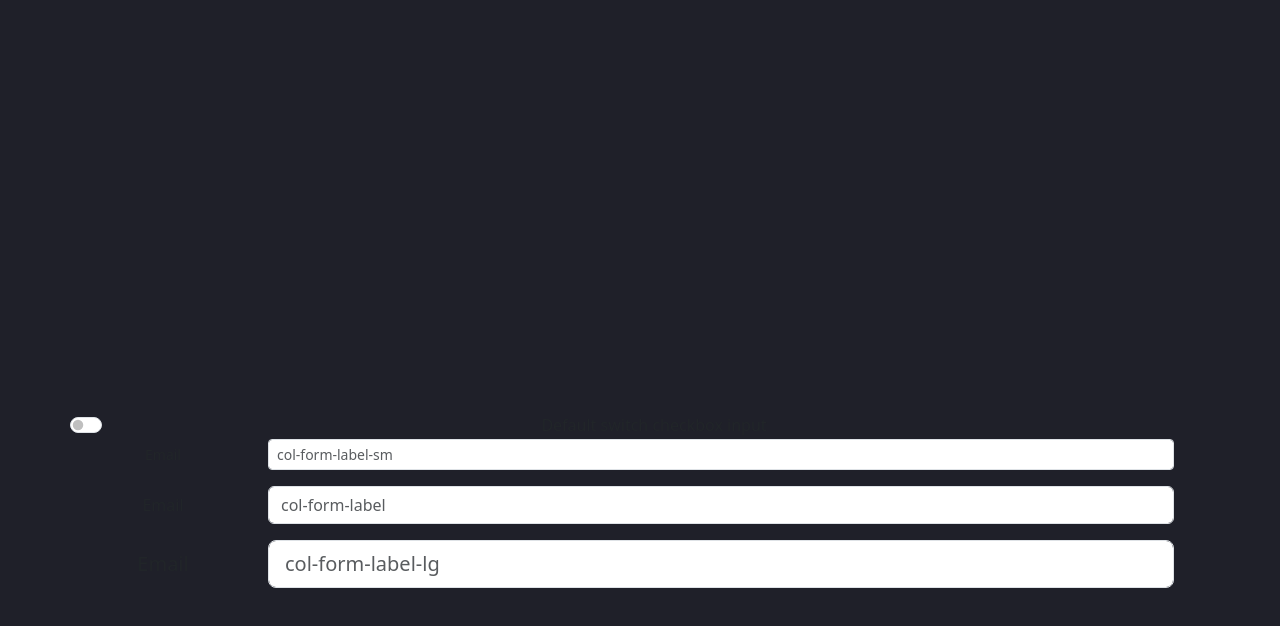
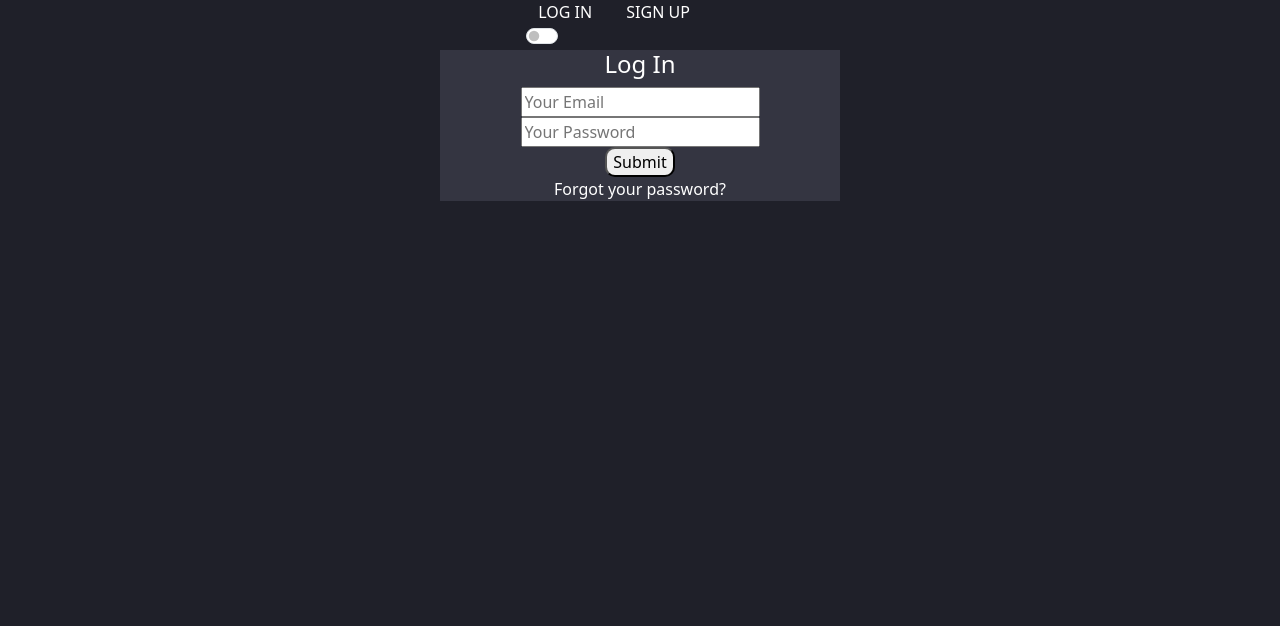
Before and after one commit to despok1/Login-Sign-up, a Vue app in the folder vue/: page / in a window 1280 px wide. Shown: the top 626 px of the page. Built offline with nearby package versions, Linux system fonts and the light colour scheme.

Commit message:
Форму

```diff
--- a/vue/src/App.vue
+++ b/vue/src/App.vue
@@ -3,42 +3,68 @@
 </script>
 
 <template>
-  <div class="section a-lot-height modal-dialog-centered">
-    <div class="container text-center">
+  <div class="container">
+    <!-- Switcher -->
+    <section class="center-position">
       <div class="row">
+        <div>
+          <span>LOG IN</span> <span class="micro-padding">SIGN UP</span>
+        </div>
         <div class="form-check form-switch">
           <input class="form-check-input" type="checkbox" role="switch" id="flexSwitchCheckDefault">
-          <label class="form-check-label" for="flexSwitchCheckDefault">Default switch checkbox input</label>
         </div>
       </div>
-      <div class="row">
-        <div class="row mb-3">
-          <label for="colFormLabelSm" class="col-sm-2 col-form-label col-form-label-sm">Email</label>
-          <div class="col-sm-10">
-            <input type="email" class="form-control form-control-sm" id="colFormLabelSm"
-              placeholder="col-form-label-sm">
-          </div>
+    </section>
+    <section class="center-position">
+      <div class="block-form text-center">
+        <h4>Log In</h4>
+        <div>
+          <input type="email" name="logemail" class="form-style" placeholder="Your Email" id="logemail"
+            autocomplete="off">
         </div>
-        <div class="row mb-3">
-          <label for="colFormLabel" class="col-sm-2 col-form-label">Email</label>
-          <div class="col-sm-10">
-            <input type="email" class="form-control" id="colFormLabel" placeholder="col-form-label">
-          </div>
+        <div>
+          <input type="password" name="logpass" class="form-style" placeholder="Your Password" id="logpass"
+            autocomplete="off">
         </div>
-        <div class="row">
-          <label for="colFormLabelLg" class="col-sm-2 col-form-label col-form-label-lg">Email</label>
-          <div class="col-sm-10">
-            <input type="email" class="form-control form-control-lg" id="colFormLabelLg"
-              placeholder="col-form-label-lg">
-          </div>
+        <!-- Submit -->
+        <div>
+          <button class="button-submit-shiny button-submit">Submit</button>
         </div>
+        <div class="forgot-password-shiny">Forgot your password?</div>
       </div>
-    </div>
+      <!-- INPUTS -->
+    </section>
   </div>
 </template>
 
 <style scoped>
-.a-lot-height {
-  height: 1000px;
+.center-position {
+  display: flex;
+  justify-content: center;
+  align-items: center;
+}
+
+.micro-padding {
+  padding-left: 30px;
+}
+
+.block-form {
+  width: 400px;
+  /* height: 350px; */
+  background: #343541;
+}
+
+.forgot-password-shiny:hover {
+  color: yellow;
+}
+
+.button-submit-shiny:hover {
+  background-color: rgb(33, 60, 133);
+}
+
+.button-submit {
+  border-radius: 10px 10px 10px 10px;
+  -webkit-border-radius: 10px 10px 10px 10px;
+  -moz-border-radius: 10px 10px 10px 10px;
 }
 </style>
--- a/vue/src/style.css
+++ b/vue/src/style.css
@@ -1,6 +1,9 @@
 body{
   background: #1f2029;
+  min-height: 100vh;
+  color: white;
 }
+
 
 
 /* :root {
```
Also changed, not shown: 1 other file (tests, documents, lock files or other folders).
